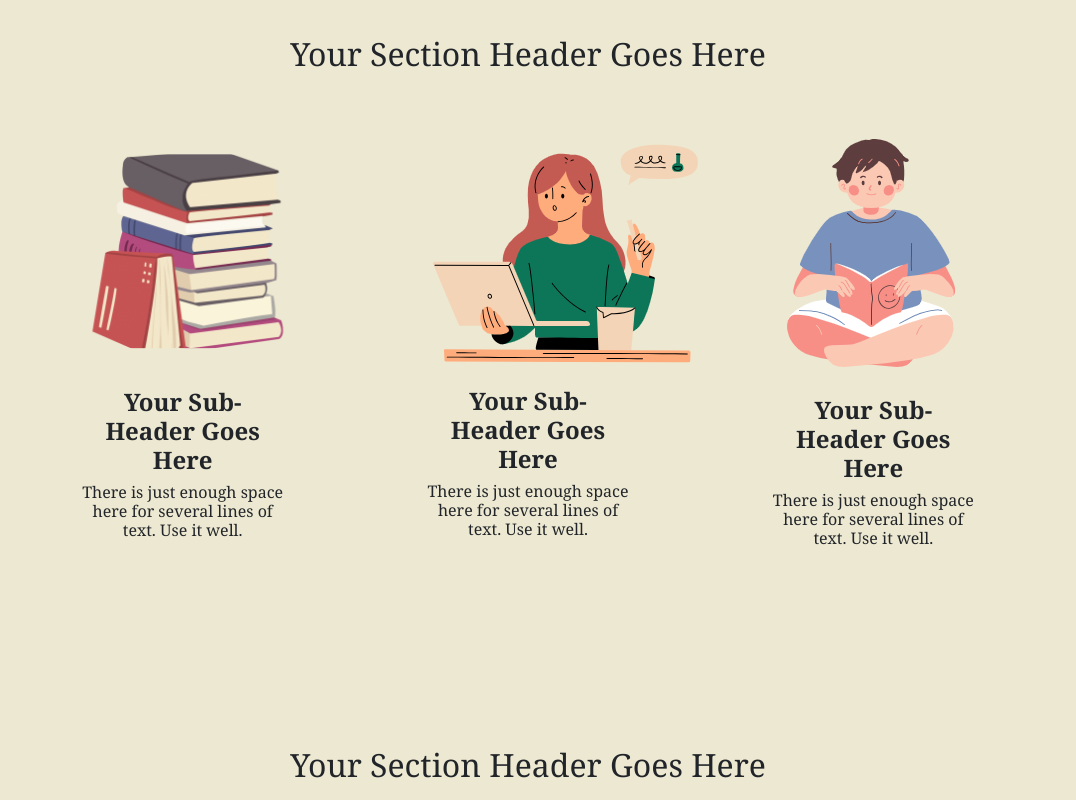
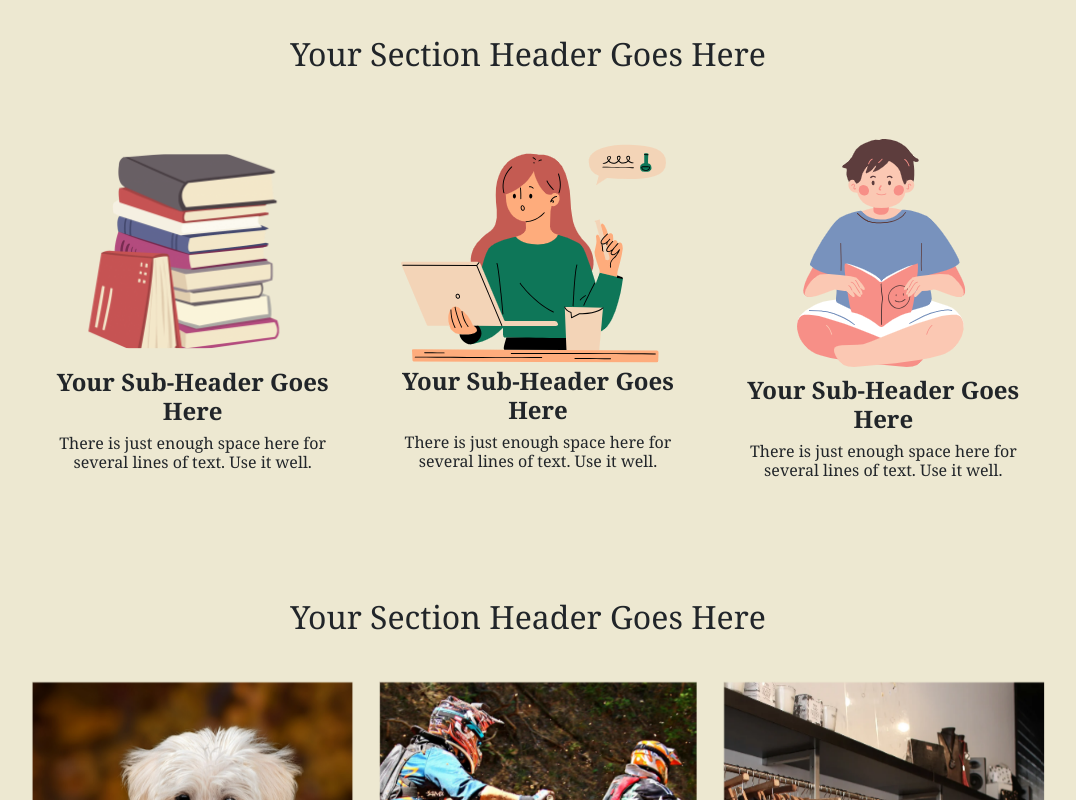
Before and after one commit to Gautam-1415/Portfolio, a plain HTML site: page index.html in a window 1280 px wide. Shown: the part 680-1480 px from the top of the page, without its empty margins (112-1188 px from the left). Drawn offline with nearby package versions, Linux system fonts and the light colour scheme; a web font is replaced by a local one.

Commit message:
Update index.html

```diff
--- a/index.html
+++ b/index.html
@@ -7,12 +7,13 @@
     <link rel="preconnect" href="https://fonts.googleapis.com">
 <link rel="preconnect" href="https://fonts.gstatic.com" crossorigin>
 <link href="https://fonts.googleapis.com/css2?family=Archivo+Black&family=Playfair+Display:ital,wght@0,400..900;1,400..900&display=swap" rel="stylesheet">
+<link href="https://fonts.googleapis.com/css2?family=Rubik+Mono+One&display=swap" rel="stylesheet">
     <link href="https://cdn.jsdelivr.net/npm/bootstrap@5.3.3/dist/css/bootstrap.min.css" rel="stylesheet">
     <link rel="stylesheet" href="style.css">
     <script src="https://cdn.jsdelivr.net/npm/bootstrap@5.3.3/dist/js/bootstrap.bundle.min.js"></script>
 </head>
 <body>
-    <div class="container-fluid">
+    <div class="container-fluid ">
         <nav class="navbar navbar-expand-sm navbar-dark">
             <div class="container-fluid">
               <button class="navbar-toggler ms-auto" type="button" data-bs-toggle="collapse" data-bs-target="#collapsibleNavbar">
@@ -51,26 +52,32 @@
     <div class="container-fluid second" id="second1">
       <h2 id="heading2">Your Section Header Goes Here</h2>
       <div class="row">
-        <div class="col-md-4 ">
-          <img src="4.png" alt="" class="image">
+        <div class="col-md ">
+          <img src="4.png" alt="" class="img-fluid">
+          <div class="sub_header">
               <h4> Your Sub-Header Goes Here</h4>
               <h6>There is just enough space
                 here for several lines of text.
                 Use it well.</h6>
           </div>
-        <div class="col-md-4 ">
-          <img src="3.png" alt="" class="image">
+        </div>
+        <div class="col-md ">
+          <img src="3.png" alt="" class="img-fluid">
+          <div class="sub_header">
             <h4> Your Sub-Header Goes Here</h4>
             <h6>There is just enough space
               here for several lines of text.
               Use it well.</h6>
         </div>
-        <div class="col-md-4 ">
-          <img src="2.png" alt="" class="image">
+        </div>
+        <div class="col-md ">
+          <img src="2.png" alt="" class="img-fluid">
+          <div class="sub_header">
             <h4> Your Sub-Header Goes Here</h4>
             <h6>There is just enough space
               here for several lines of text.
               Use it well.</h6>
+        </div>
         </div>
       </div>
     </div>
@@ -113,7 +120,7 @@
           <a href="" class="btn btn-success">Add a call-to action</a>
         </div>
         <div class="col-sm-6 ">
-          <img src="8.png" alt="" class="image2">
+          <img src="8.png" alt="" class="img-fluid">
         </div>
       </div>
 
```
Lines whose indentation alone changed are shown as unchanged.
